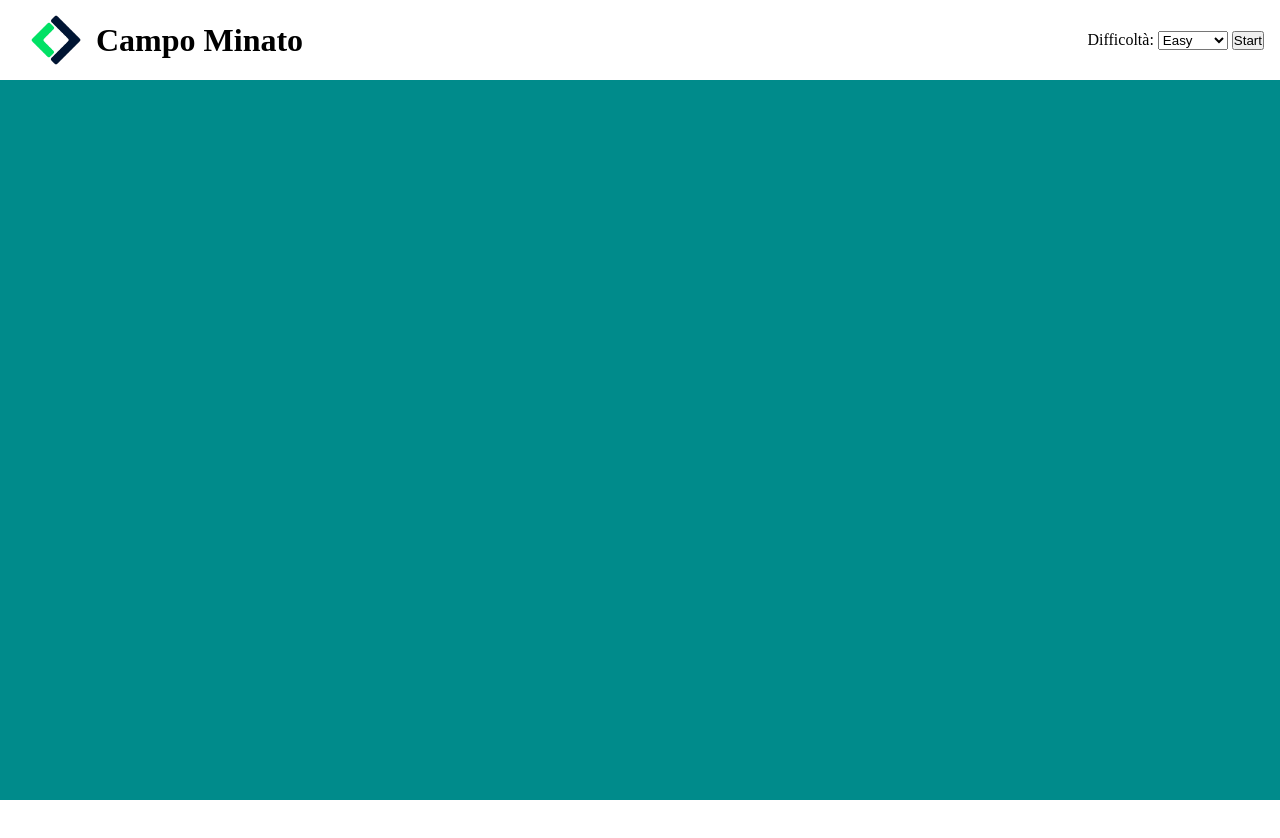
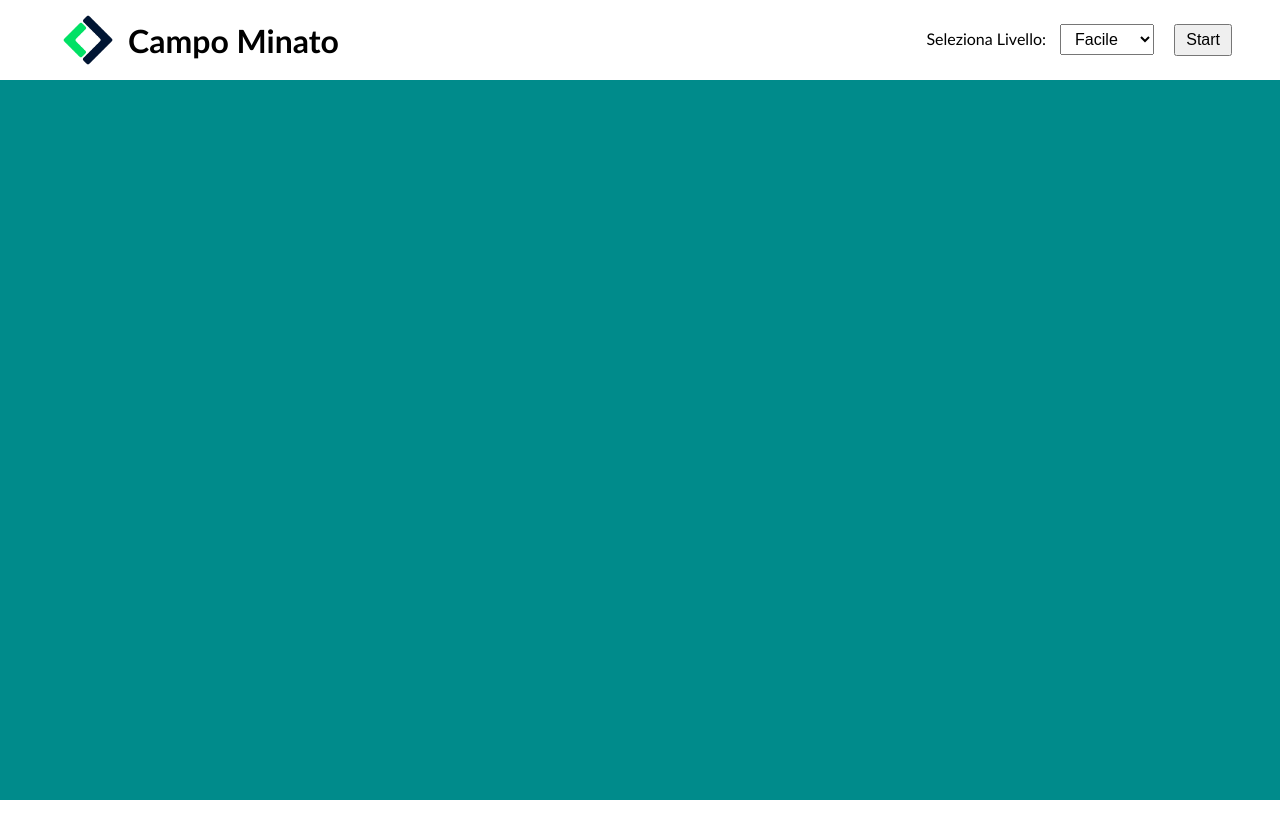
Before and after one commit to stedfl/js-campominato-grid, a plain HTML site: page index.html in a window 1280 px wide. Drawn offline with Linux system fonts and the light colour scheme.

Commit message:
erase all comments, change style
erase comments of workflow in script,
change style of button, select and label

```diff
--- a/css/style.css
+++ b/css/style.css
@@ -2,6 +2,10 @@
   padding: 0;
   margin: 0;
   box-sizing: border-box;
+}
+
+body {
+  font-family: 'Trebuchet MS', 'Lucida Sans Unicode', 'Lucida Grande', 'Lucida Sans', Arial, sans-serif;
 }
 
 header {
@@ -9,8 +13,8 @@ header {
   display: flex;
   justify-content: space-between;
   align-items: center;
-  padding-left: 1rem;
-  padding-right: 1rem;
+  padding-left: 3rem;
+  padding-right: 3rem;
 }
 
 .logo {
@@ -21,6 +25,15 @@ header {
 
 .logo img {
   height: 100%;
+}
+
+ button, select, label {
+  padding: 5px 10px;
+  font-size: 1rem;
+}
+
+button {
+  margin-left: 1rem;
 }
 
 .main-wrapper {
--- a/index.html
+++ b/index.html
@@ -14,23 +14,18 @@
       <h1>Campo Minato</h1>
     </div>
     <div class="play">
-      <label for="level">Difficoltà:</label>
+      <label for="level">Seleziona Livello:</label>
       <select name="level" id="level-game">
-        <option value="10">Easy</option>
-        <option value="9">Medium</option>
-        <option value="7">Hard</option>
+        <option value="10">Facile</option>
+        <option value="9">Medio</option>
+        <option value="7">Difficile</option>
       </select>
       <button id="start">Start</button>
     </div>
   </header>
   <div class="main-wrapper">
-    <div class="container">
-
-    </div>
+    <div class="container"></div>
   </div>
-
-
-
 
   <script src="js/script.js"></script>
 </body>
```
Also changed, not shown: js/script.js (+0 -22 lines). Lines whose indentation alone changed are shown as unchanged.
